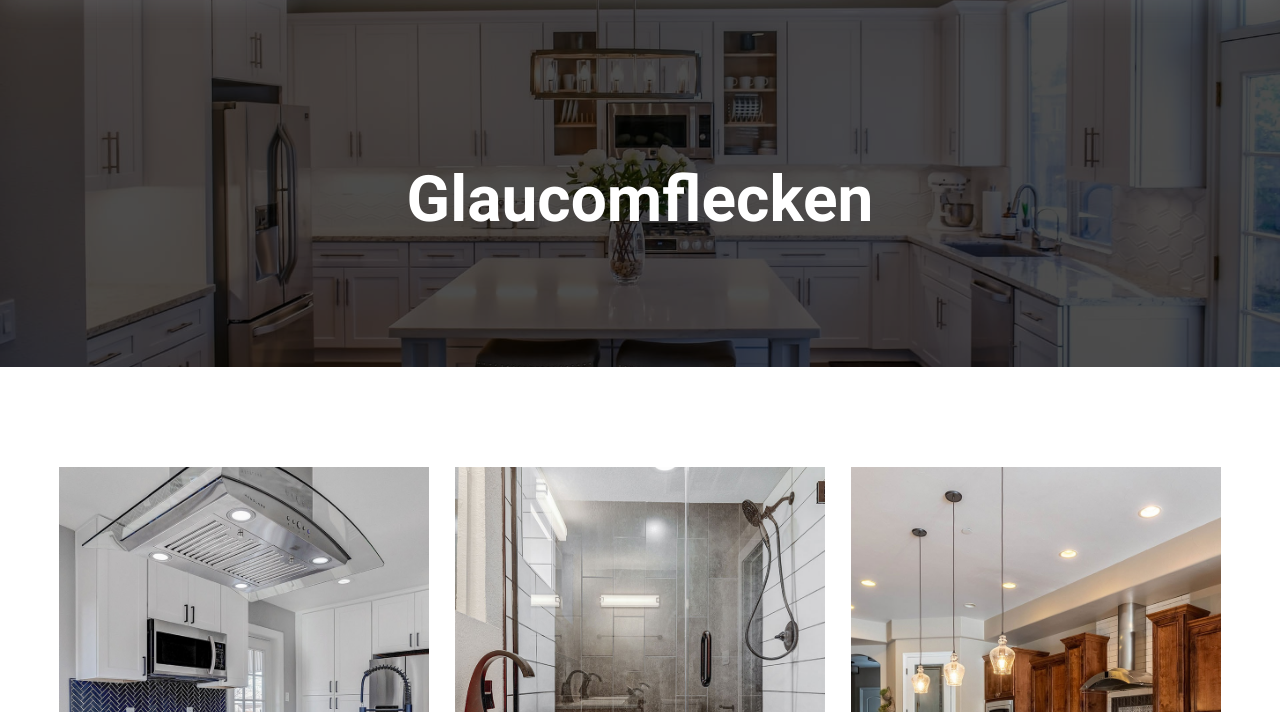
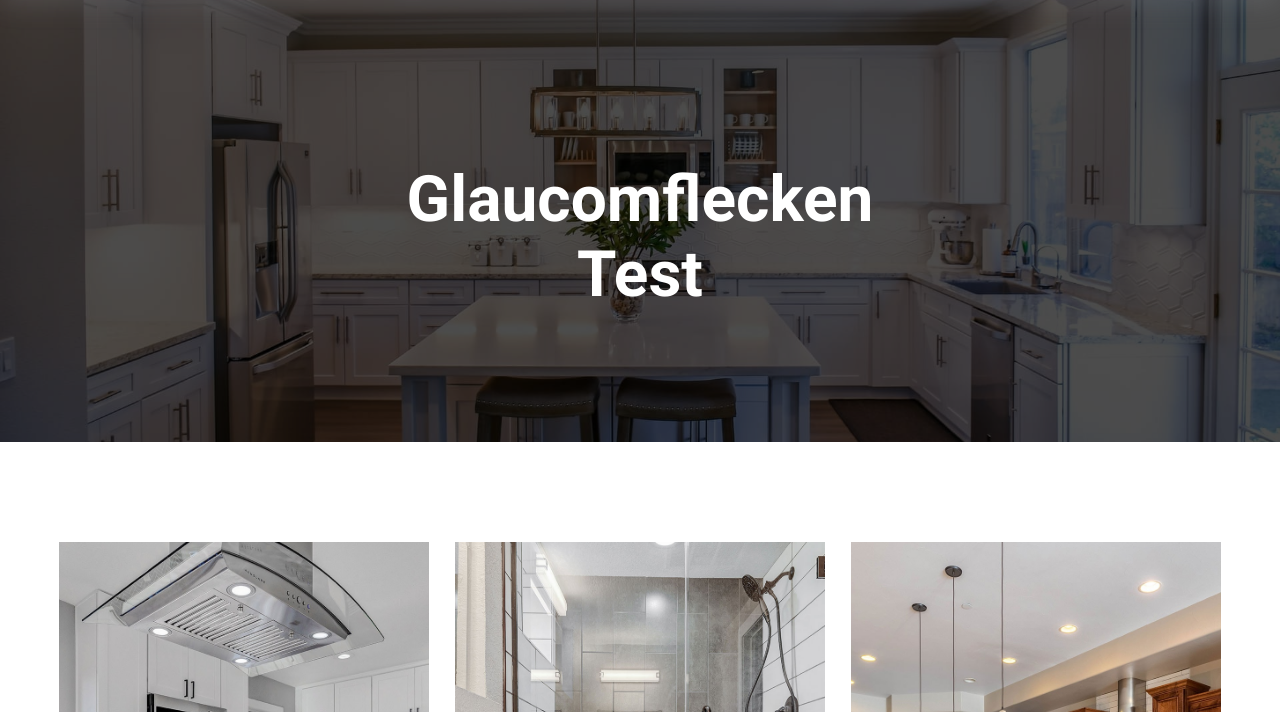
Before and after one commit to JakeOlsenDesign/jodportfolio, an Eleventy site: page src/content/pages/project-glaucomflecken.html in a window 1280 px wide. Shown: the part 88-800 px from the top of the page. Built offline with nearby package versions, Linux system fonts and the light colour scheme; Eleventy itself is replaced by a stand-in of ours; files that its build step writes are made by us from their sources.

Commit message:
Update project-glaucomflecken.html

```diff
--- a/src/content/pages/project-glaucomflecken.html
+++ b/src/content/pages/project-glaucomflecken.html
@@ -22,7 +22,7 @@
     <!-- ============================================ -->
 
     <section id="int-hero">
-        <h1 id="home-h">Glaucomflecken</h1>
+        <h1 id="home-h">Glaucomflecken Test</h1>
         <picture>
             <source media="(max-width: 600px)" srcset="/assets/images/cabinets2-m.jpg">
             <source media="(min-width: 601px)" srcset="/assets/images/cabinets2.jpg">
```
